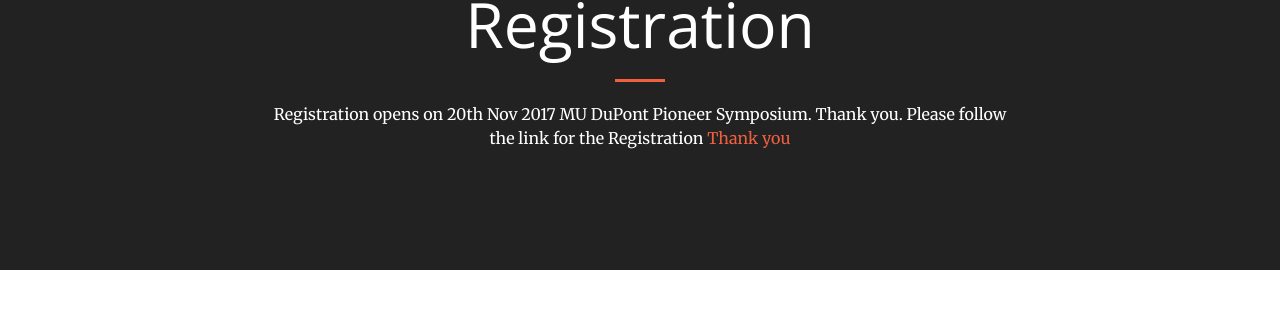
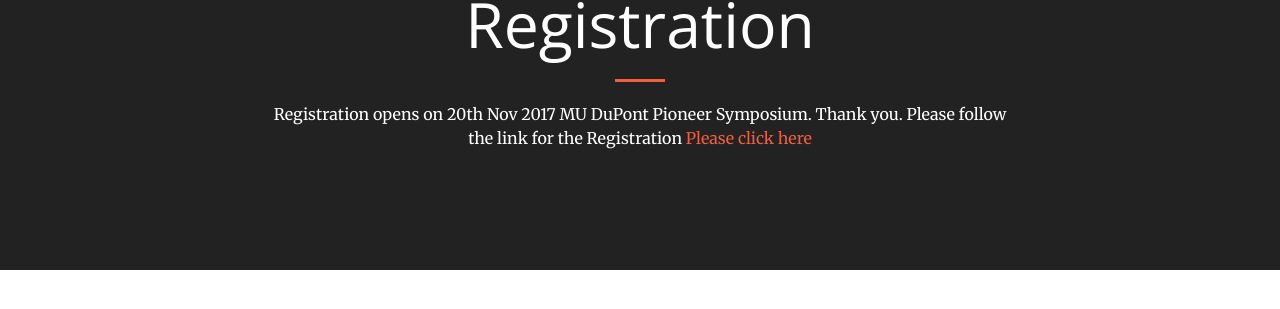
Before and after one commit to mupioneersymposium/mupioneersymposium.github.io, a Jekyll site: the page built from register.md, in a window 1280 px wide. Shown: the part 153-462 px from the top of the page. Built offline with Jekyll 4.4.1, drawn with Linux system fonts in a browser that asks for light colours.

Commit message:
Update register.md

```diff
--- a/register.md
+++ b/register.md
@@ -7,5 +7,4 @@ layout: regular
 <hr style="clear: both;" />
 
 Registration opens on 20th Nov 2017 MU DuPont Pioneer Symposium. Thank you.
-Please follow the link for the Registration  <a href="https://docs.google.com/forms/d/14sIsIanNSz7YTk_tA1m2vKuJVY3yl0B0jkw-HkNSYCU/edit#responses" target="_blank">
-Thank you
+Please follow the link for the Registration  <a href="https://docs.google.com/forms/d/14sIsIanNSz7YTk_tA1m2vKuJVY3yl0B0jkw-HkNSYCU/edit#responses" target="_blank"> Please click here
```
